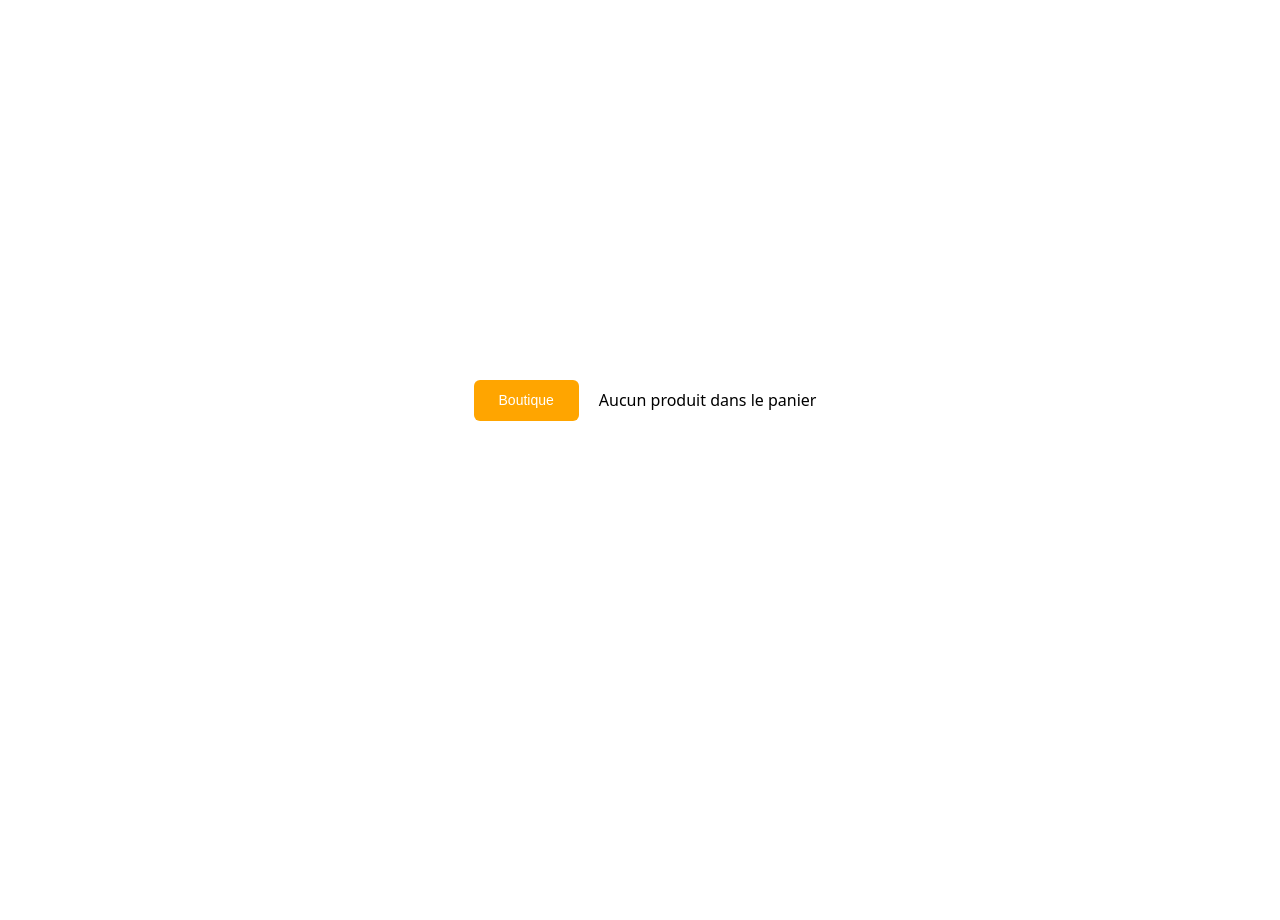
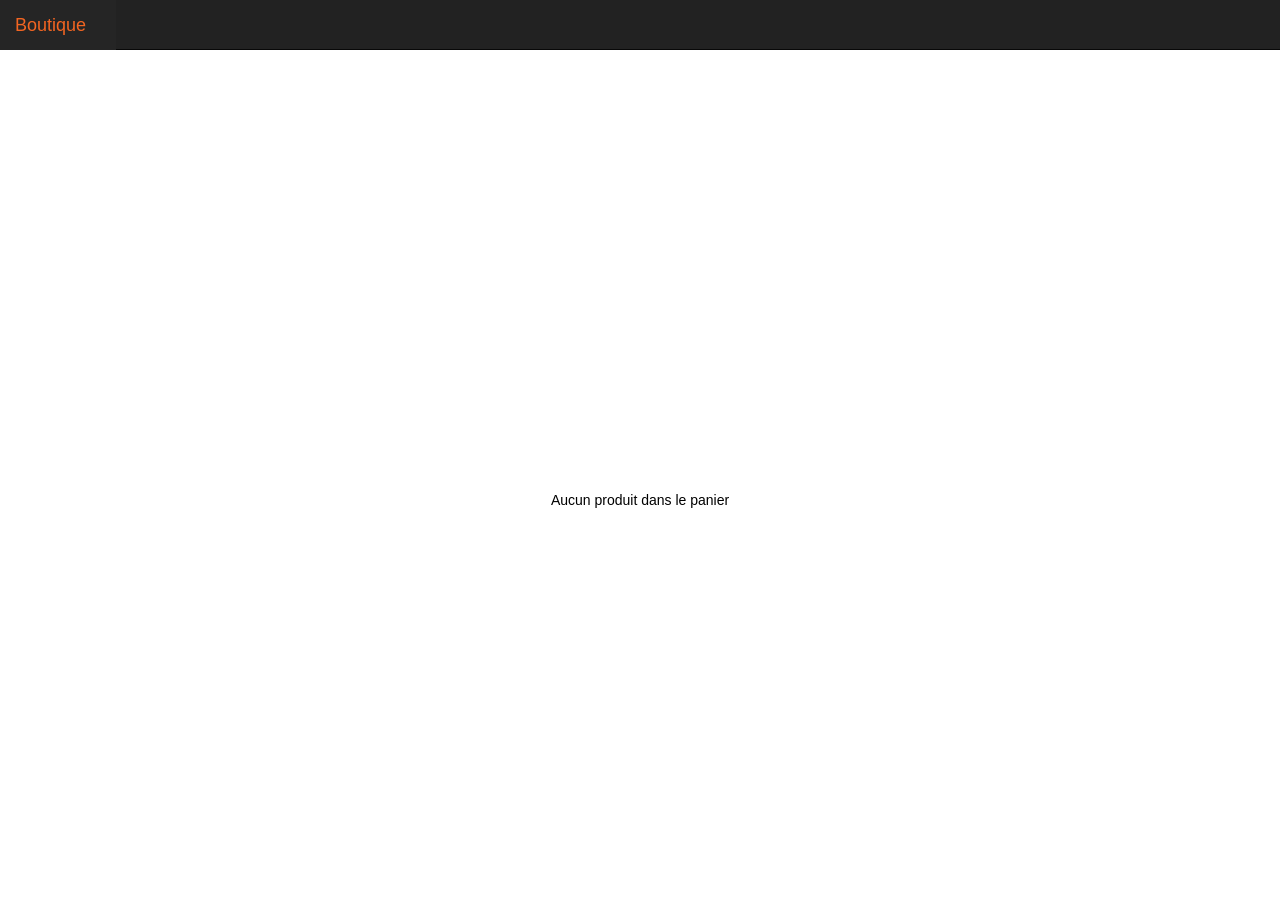
Before and after one commit to bensaltanahassan/projet_web, a PHP site: page /panier.php in a window 1280 px wide. Before the commit the page ends 421 px from the top, so only its background shows below. Run offline with PHP 8.4, Linux system fonts and the light colour scheme; data comes from the database, SQL or seed files in the repository; data that the repository does not hold is empty.

Commit message:
Update panier.php

```diff
--- a/panier.php
+++ b/panier.php
@@ -6,11 +6,52 @@
      <meta name="viewport" content="width=device-width, initial-scale=1.0">
      <title>shop</title>
      <link rel="stylesheet" href="style.css">
-     <link rel="stylesheet" href="https://cdn.jsdelivr.net/npm/bootstrap@5.2.3/dist/css/bootstrap.min.css">
+     <!-- <link rel="stylesheet" href="https://cdn.jsdelivr.net/npm/bootstrap@5.2.3/dist/css/bootstrap.min.css"> -->
+     <link rel="stylesheet" href="https://maxcdn.bootstrapcdn.com/bootstrap/3.4.1/css/bootstrap.min.css">
+     <script src="https://ajax.googleapis.com/ajax/libs/jquery/3.6.4/jquery.min.js"></script>
+     <script src="https://maxcdn.bootstrapcdn.com/bootstrap/3.4.1/js/bootstrap.min.js"></script>
+</head>
+     <style>
+        body{
+            background-color:whitesmoke;
+        }
+        tr,td,th{
+            border:1px solid black;
+        }
+        th{
+            background-color:#ebebeb;
+        }
+        table{
+            width:80%;
+        }
+        .container-fluid {
+  background-color: #252525;
+  position:fixed;
+}
+.navbar-header {
+  background-color: #252525;
+}
+.navbar-inverse .navbar-brand {
+    color: whitesmoke;
+}
+.navbar-inverse .navbar-brand:hover{
+    color: #f26522;
+}
+     </style>
+ </head>
+ <body style="background-color:#dbb02f;overflow:visible;height:100%" >
 
- </head>
- <body class="panier">
-     <a href="acc.php" class="ajouter">Boutique</a>
+ <nav class="navbar navbar-inverse navbar-fixed-top">
+  <div class="container-fluid">
+    <div class="navbar-header">
+      <div class="active"><a class="navbar-brand" href="index.php">Boutique</a></div>
+    </div>
+  </div>
+</nav>
+<div class="panier" style="margin-top:100px;margin-bottom:20px">
+
+
+
   <?php
 session_start();
 include "connect.php";
@@ -61,7 +102,7 @@
     <tr>
         <td colspan="4">Aucun produit dans le panier</td>
     </tr>
-
+</div>
 
     <?php
 }
```
